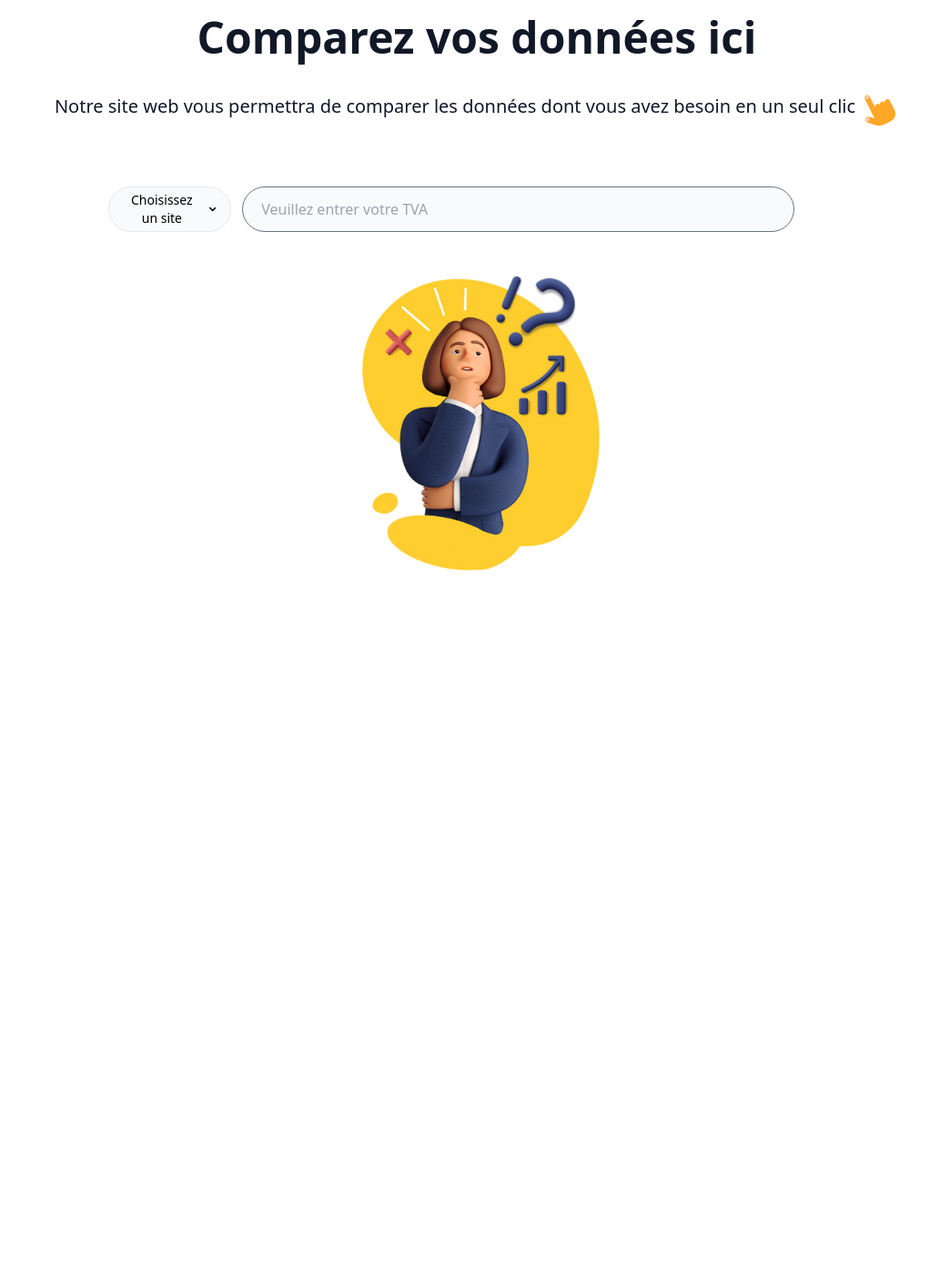
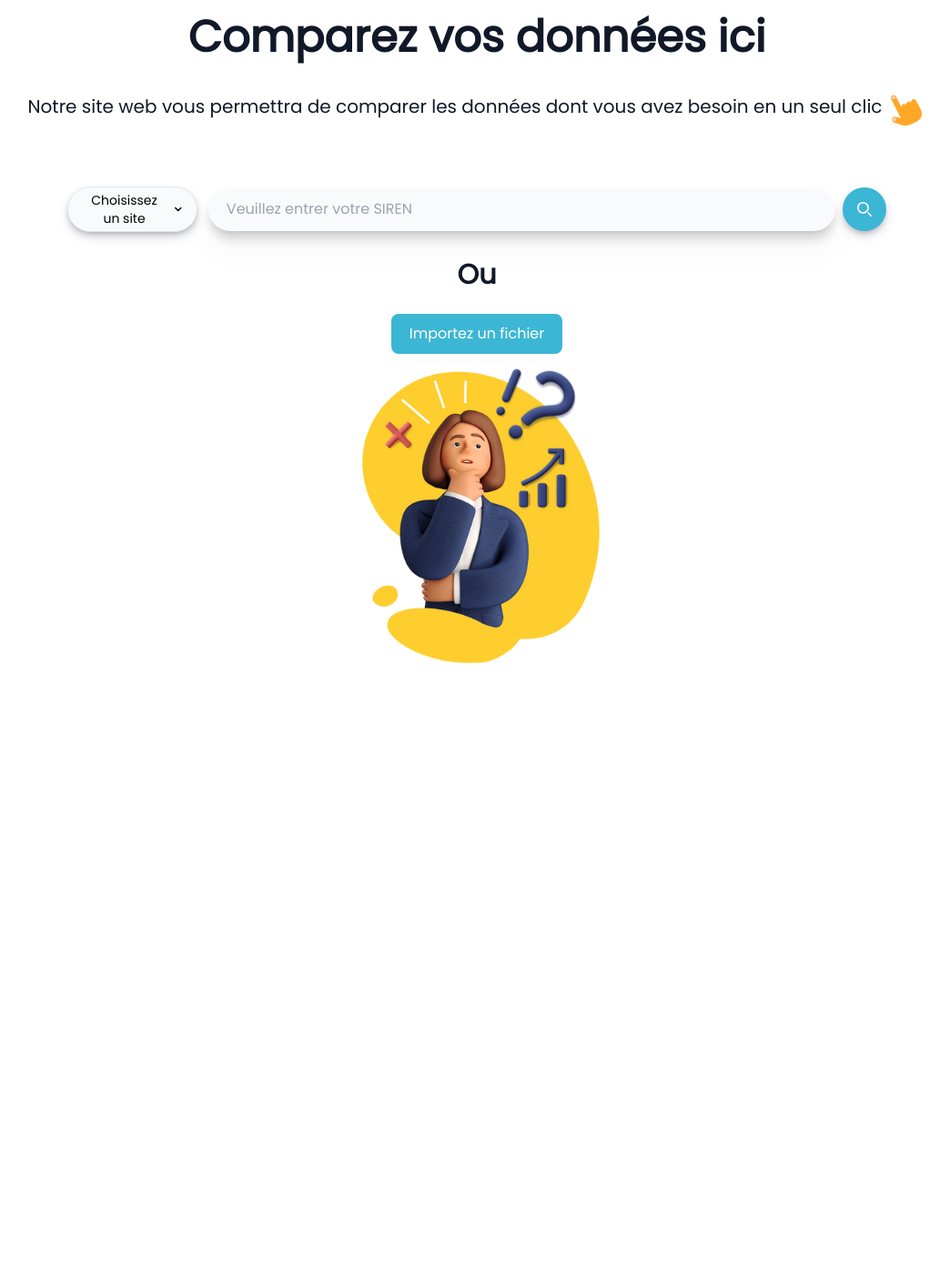
Before and after one commit to mjidelouss/Scrapper-cegedim, a Django app: page / in a window 1280 px wide. Shown: the part 63-1458 px from the top of the page at 91% size, without its empty margins (116-1160 px from the left). Before the commit the page ends 690 px from the top, so only its background shows below. Run offline with Django 4.2, Linux system fonts and the light colour scheme; some libraries are stand-ins or nearby versions.

Commit message:
FrontEnd

```diff
--- a/scraping/scraping/backEnd/infogreffe.py
+++ b/scraping/scraping/backEnd/infogreffe.py
@@ -31,11 +31,12 @@ def getContent(connection):
 def tritement(data):
 
     res = {
-        "WebSite": "onfogreffe",
+        "WebSite": "infogreffe",
         "RaisonSociale": "Not Found",
         "Adresse": "Not Found",
         "SIREN": "Not Found",
         "Tva": "Not Found",
+        "DIFFERENCE": ""
     }
 
     try:
--- a/scraping/scraping/backEnd/lefigaro.py
+++ b/scraping/scraping/backEnd/lefigaro.py
@@ -38,6 +38,7 @@ def tritement(data):
         "Adresse": "Not Found",
         "SIREN": "Not Found",
         "Tva": "Not Found",
+        "DIFFERENCE": ""
     }
 
     try:
--- a/scraping/scraping/backEnd/societe.py
+++ b/scraping/scraping/backEnd/societe.py
@@ -55,6 +55,7 @@ def ScrapingData(data):
         "Adresse": "",
         "SIREN": "",
         "Tva": "",
+        "DIFFERENCE": ""
     }
 
     try:
--- a/scraping/scraping/backEnd/verif.py
+++ b/scraping/scraping/backEnd/verif.py
@@ -37,6 +37,7 @@ def tritement(data):
         "Adresse": "Not Found",
         "SIREN": "Not Found",
         "Tva": "Not Found",
+        "DIFFERENCE": ""
     }
 
     try:
--- a/scraping/scraping/templates/home.html
+++ b/scraping/scraping/templates/home.html
@@ -10,6 +10,21 @@
   <link href="https://cdnjs.cloudflare.com/ajax/libs/flowbite/1.7.0/flowbite.min.css" rel="stylesheet" />
 
 </head>
+<style>
+    @import url('https://fonts.googleapis.com/css2?family=Poppins&display=swap');
+
+    body {
+        font-family: 'Poppins', sans-serif;
+    }
+
+    .simple-search {
+        box-shadow: rgba(50, 50, 93, 0.25) 0px 6px 12px -2px, rgba(0, 0, 0, 0.3) 0px 3px 7px -3px;
+    }
+
+    .search-icon {
+        background-color: #3CB6D5 !important;
+    }
+</style>
 <body>
 {% load static %}
     <nav class="container p-1 bg-white border-gray-200 dark:bg-gray-900">
@@ -71,7 +86,7 @@
             </div>
 
             <div class="relative w-full">
-                <input type="text" id="simple-search" name="siren" class="simple-search bg-gray-50 border text-gray-900 rounded-full block w-full py-3 pl-5 md:pr-80 pr-12" placeholder="Veuillez entrer votre TVA" required>
+                <input type="search" id="simple-search" name="siren" class="simple-search rounded-full shadow-lg  border-0 drop-shadow-xl w-[50%] bg-gray-50 border text-gray-900 rounded-full block w-full py-3 pl-5 md:pr-80 pr-12" placeholder="Veuillez entrer votre SIREN" required>
             </div>
             <button type="submit" class="simple-search p-4 ml-2 text-sm font-medium text-white search-icon rounded-full">
                 <svg class="w-4 h-4" aria-hidden="true" xmlns="http://www.w3.org/2000/svg" fill="none" viewBox="0 0 20 20">
@@ -79,32 +94,69 @@
                 </svg>
                 <span class="sr-only">Search</span>
             </button>
+        </form>
+        <div class="flex justify-center items-center">
+            <h3 class="text-xs text-center font-semibold mb-4 text-gray-900 lg:text-3xl lg:font-extrabold lg:leading-none dark:text-white lg:text-center xl:px-36 lg:mb-7">
+                Ou
+            </h3>
+        </div>
+        <div class="flex justify-center items-center">
 
-<!--            <input type="file" name="" id="" value="import file">-->
-        </form>
-        <div>
+            <button data-modal-target="import-modal" data-modal-toggle="import-modal" class="search-icon text-sm block text-white bg-blue-700 hover:bg-blue-800 focus:ring-4 focus:outline-none focus:ring-blue-300 font-medium rounded-lg lg:text-base px-5 py-2.5 text-center dark:bg-blue-600 dark:hover:bg-blue-700 dark:focus:ring-blue-800" type="button">
+              Importez un fichier
+            </button>
 
+<!--            <a href="{% url 'download' %}" class="search-icon text-sm block text-white bg-blue-700 hover:bg-blue-800 focus:ring-4 focus:outline-none focus:ring-blue-300 font-medium rounded-lg lg:text-base px-5 py-2.5 text-center dark:bg-blue-600 dark:hover:bg-blue-700 dark:focus:ring-blue-800" >Exportez un fichier</a>-->
+
+            <div id="import-modal" tabindex="-1" aria-hidden="true" class="fixed top-0 left-0 right-0 z-50 hidden w-full p-4 overflow-x-hidden overflow-y-auto md:inset-0 h-[calc(100%-1rem)] max-h-full">
+                <div class="relative w-full max-w-md max-h-full">
+                    <!-- Modal content -->
+                    <div class="relative bg-white rounded-lg shadow dark:bg-gray-700">
+                        <button type="button" class="absolute top-3 right-2.5 text-gray-400 bg-transparent hover:bg-gray-200 hover:text-gray-900 rounded-lg text-sm w-8 h-8 ml-auto inline-flex justify-center items-center dark:hover:bg-gray-600 dark:hover:text-white" data-modal-hide="import-modal">
+                            <svg class="w-3 h-3" aria-hidden="true" xmlns="http://www.w3.org/2000/svg" fill="none" viewBox="0 0 14 14">
+                                <path stroke="currentColor" stroke-linecap="round" stroke-linejoin="round" stroke-width="2" d="m1 1 6 6m0 0 6 6M7 7l6-6M7 7l-6 6"/>
+                            </svg>
+                            <span class="sr-only">Close modal</span>
+                        </button>
+                        <div class="px-6 py-6 lg:px-8">
+                            <h3 class="mb-4 text-xl font-semibold text-gray-900 dark:text-white">Choisissez un fichier</h3>
+                            <form class="space-y-6" action="{% url 'traitementFile' %}" method="post" enctype="multipart/form-data">
+                                <div class="flex items-center justify-center w-full">
+                                    <label for="dropzone-file" class="flex flex-col items-center justify-center w-full h-64 border-2 border-gray-300 border-dashed rounded-lg cursor-pointer bg-gray-50 dark:hover:bg-bray-800 dark:bg-gray-700 hover:bg-gray-100 dark:border-gray-600 dark:hover:border-gray-500 dark:hover:bg-gray-600">
+                                        <div class="flex flex-col items-center justify-center pt-5 pb-6">
+                                            <svg class="w-8 h-8 mb-4 text-gray-500 dark:text-gray-400" aria-hidden="true" xmlns="http://www.w3.org/2000/svg" fill="none" viewBox="0 0 20 16">
+                                                <path stroke="currentColor" stroke-linecap="round" stroke-linejoin="round" stroke-width="2" d="M13 13h3a3 3 0 0 0 0-6h-.025A5.56 5.56 0 0 0 16 6.5 5.5 5.5 0 0 0 5.207 5.021C5.137 5.017 5.071 5 5 5a4 4 0 0 0 0 8h2.167M10 15V6m0 0L8 8m2-2 2 2"/>
+                                            </svg>
+                                            <p class="mb-2 text-sm text-gray-500 dark:text-gray-400"><span class="font-semibold">Click to upload</span> or drag and drop</p>
+                                            <p class="text-xs text-gray-500 dark:text-gray-400">Excel</p>
+                                        </div>
+                                        <input id="dropzone-file" type="file" name="excel_file" class="hidden" required />
+                                    </label>
+                                </div>
+                                <button type="submit" class="search-icon w-full text-white bg-blue-700 hover:bg-blue-800 focus:ring-4 focus:outline-none focus:ring-blue-300 font-medium rounded-lg text-sm px-5 py-2.5 text-center dark:bg-blue-600 dark:hover:bg-blue-700 dark:focus:ring-blue-800">Importer</button>
+                            </form>
+                        </div>
+                    </div>
+                </div>
+            </div>
+        </div>
+
+        {% if not ArrayOb %}
             <img src="{% static 'Woman-thinking.png' %}" style="max-width: 300px; max-height: 350px;" alt="Woman-thinking">
-        </div>
+        {% endif %}
          <section class="flex justify-around  h-[80vh] w-full">
             <!-- card -->
              {% for ele in ArrayOb %}
-             <div class="relative z-[1] h-96 w-[20vw] rounded-lg  bg-white shadow-2xl mt-44">
+<div class="relative z-[1] h-96 w-[22vw] rounded-lg  bg-white shadow-2xl mt-44">
                 <div class="ribbon absolute -top-2 -left-2 h-40 w-40 overflow-hidden before:absolute before:top-0 before:right-0 before:-z-[1] before:border-4 before:border-blue-500 after:absolute after:left-0 after:bottom-0 after:-z-[1] after:border-4 after:border-blue-500">
                     <div class="absolute -left-14 top-[43px] w-60 -rotate-45 bg-gradient-to-br from-[#1191D1] via-blue-400 to-[#1191D1] py-2.5 text-center text-white shadow-md">
                         {{ ele.WebSite }}
                     </div>
                 </div>
-                <div class="flex min-h-full items-center justify-center p-2">
+                <div class="flex min-h-full items-center justify-center p-2 mt-8 gap-2">
                      <p class="text-xl font-bold text-gray-600">
-                        <div class=" w-full p-4 flex  mt-12 gap-2  ">
-                            <div class=" gap-6 mt-4    flex flex-col">
-                            <img src="{% static 'Image20230801105942.png' %}" alt="" class=" p-2 ">
-                            <img src="{% static 'Image20230801105955.png' %}" alt="" class=" p-2 ">
-                            <img src="{% static 'Image20230801105942.png' %}g" alt="" class=" p-2 ">
-                            <img src="{% static 'Image20230801105942.png' %}" alt="" class=" p-2 ">
-                        </div>
-                        <div class=" w-[50%] gap-6 mt-4    flex flex-col">
+
+                        <div class=" w-[30%] gap-6 mt-4    flex flex-col">
                             <div class="rounded-full bg-[#1FAACF] text-white font-semibold   p-2 text-center">
                                 Raison social
                             </div>
@@ -118,11 +170,11 @@
                                 Tva
                             </div>
                         </div>
-                        <div class=" w-[50%] gap-5 mt-4 flex flex-col">
-                            <div class="rounded-full border-2 border-[#1FAACF] text-black font-semibold  p-2 text-center">
+                        <div class=" w-[60%] gap-5 mt-4 flex flex-col justify-center">
+                            <div class="rounded-full border-2 border-[#1FAACF] text-black font-semibold  p-2 text-center ">
                                 {{ ele.RaisonSociale }}
                             </div>
-                            <div class="rounded-full border-2 border-[#1FAACF] text-black font-semibold  p-1 text-center">
+                            <div class="rounded-full border-2 border-[#1FAACF] whitespace-nowrap w-fit text-black font-semibold text-sm  p-2 text-center m-center">
                                 {{ ele.Adresse }}
                             </div>
                             <div class="rounded-full border-2 border-[#1FAACF] text-black font-semibold  p-2 text-center">
@@ -134,8 +186,7 @@
                         </div>
                     </div>
                 </div>
-            </div>
-             {% endfor %}
+            </div>             {% endfor %}
     </section>
     </main>
     <script src="https://cdnjs.cloudflare.com/ajax/libs/flowbite/1.7.0/flowbite.min.js"></script>
--- a/scraping/scraping/urls.py
+++ b/scraping/scraping/urls.py
@@ -17,6 +17,8 @@ Including another URLconf
 from django.contrib import admin
 from django.urls import path
 from . import views
+from .backEnd import createExel
+
 from django.contrib.staticfiles.urls import staticfiles_urlpatterns
 from django.conf import settings
 from django.conf.urls.static import static
@@ -24,5 +26,7 @@ from django.conf.urls.static import static
 
 urlpatterns = [
     path("",views.index, name="index"),
+    path("import",views.import_, name="traitementFile"),
+    path("download",createExel.export_users_xls, name="download"),
     path('admin/', admin.site.urls),
 ]
--- a/scraping/scraping/views.py
+++ b/scraping/scraping/views.py
@@ -4,6 +4,11 @@ from .backEnd import societe
 from .backEnd import verif
 from .backEnd import infogreffe
 from .backEnd import lefigaro
+from .backEnd import file
+from .backEnd import createExel
+from django.views.decorators.csrf import csrf_exempt
+import pandas as pd
+
 def index(request):
 
     siren = ""
@@ -76,3 +81,80 @@ def index(request):
 
     template = loader.get_template('home.html')
     return HttpResponse(template.render(context, request))
+
+
+def importFile(request):
+    template = loader.get_template('import.html')
+    return HttpResponse(template.render())
+
+@csrf_exempt
+def import_(request):
+    if request.method == "POST":
+        excel_file = request.FILES["excel_file"]
+        data = pd.read_excel(excel_file)
+        ListSiREN = file.Search(data)
+        data = Tritement(ListSiREN)
+        # export(data)
+        createExel.export_users_xls(data)
+    # context = {
+    #     'exportData': exportData,
+    # }
+    template = loader.get_template('home.html')
+    return HttpResponse(template.render())
+
+
+def Tritement(request):
+    ArrayOb = []
+    for siren in request:
+        # verif
+        link = "https://www.verif.com/recherche/" + siren
+        responseCon = verif.connection(link)
+        data = verif.getContent(responseCon)
+        resultVerif = verif.tritement(data)
+        ArrayOb.append(resultVerif)
+        # societe getLink scraping 1
+        link = "https://www.societe.com/cgi-bin/search?champs=" + siren
+        responseCon = societe.connection(link)
+        data = societe.getContent(responseCon)
+        getLink = societe.tritement(data)
+
+        # lefigaro
+        link = "https://entreprises.lefigaro.fr/recherche?q=" + siren
+        responseCon = lefigaro.connection(link)
+        data = lefigaro.getContent(responseCon)
+        resulefigarof = lefigaro.tritement(data)
+        ArrayOb.append(resulefigarof)
+
+        # infogreffe
+        link = 'https://www.api.infogreffe.fr/athena/recherche-api/recherche/entreprises_etablissements?phrase=' + siren
+        responseCon = infogreffe.connection(link)
+        data = infogreffe.getContent(responseCon)
+        resultInfogreffe = infogreffe.tritement(data)
+        ArrayOb.append(resultInfogreffe)
+        if getLink:
+            # societe scraping 2
+            responseCon = societe.connection("https://www.societe.com/" + getLink)
+            dataFin = societe.getContent(responseCon)
+            resultSociete = societe.ScrapingData(dataFin)
+            ArrayOb.append(resultSociete)
+            file.DIFFERENCE(resultVerif, resulefigarof, resultInfogreffe, resultSociete)
+        else:
+            print("Data Not Found")
+
+            res = {
+                "WebSite": "societe",
+                "RaisonSociale": "Not Found",
+                "Adresse": "Not Found",
+                "SIREN": "Not Found",
+                "Tva": "Not Found",
+                "DIFFERENCE": ""
+            }
+
+            ArrayOb.append(res)
+
+    return ArrayOb
+
+def Export(request):
+    file_name = "download.xlsx"
+    sheet_name = "Sheet1"
+    createExel.create_excel_file(file_name,sheet_name,request)
```
Also changed, not shown: scraping/scraping/backEnd/createExel.py (added, +84 -0 lines), scraping/scraping/backEnd/file.py (added, +60 -0 lines), scraping/scraping/settings.py (+4 -14 lines), scraping/scraping/templates/import.html (added, +20 -0 lines), scraping/scraping/templates/result.html (deleted, +0 -10 lines), 1 other file.
